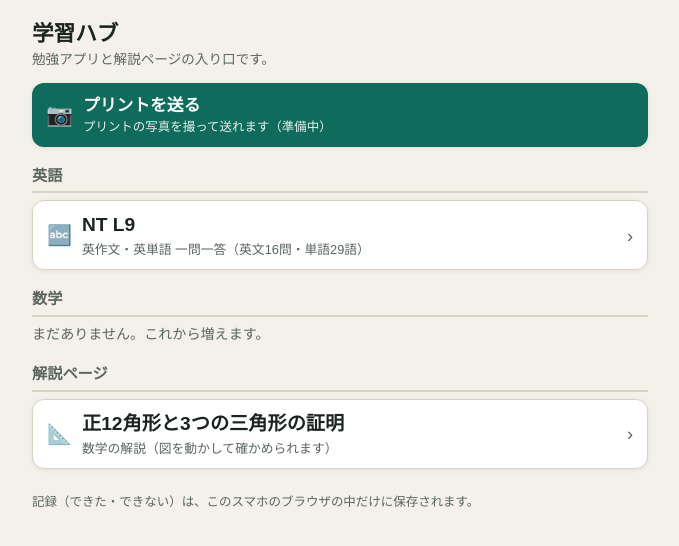
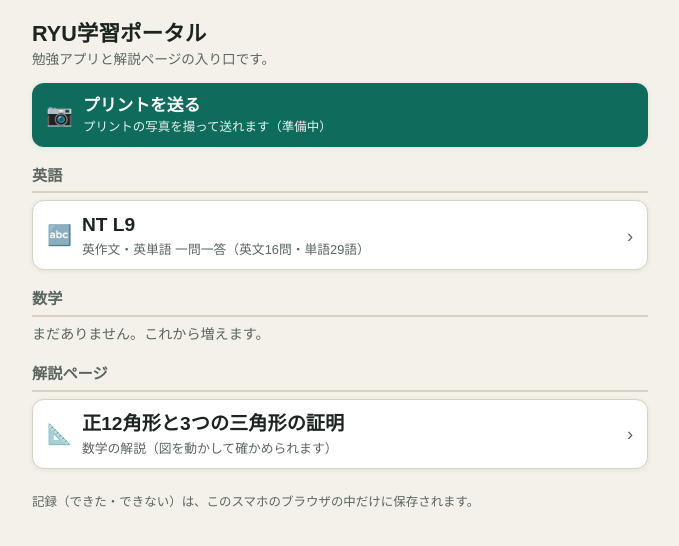
Before and after one commit to studybase-home/studybase-home.github.io, a plain HTML site: page index.html in a window 1280 px wide. Shown: the whole page, without its empty margins (300-979 px from the left). Drawn offline with Linux system fonts and the light colour scheme.

Commit message:
ページ名を「RYU学習ポータル」に変更

```diff
--- a/index.html
+++ b/index.html
@@ -9,10 +9,10 @@
 <meta name="apple-mobile-web-app-capable" content="yes" />
 <meta name="mobile-web-app-capable" content="yes" />
 <meta name="apple-mobile-web-app-status-bar-style" content="default" />
-<meta name="apple-mobile-web-app-title" content="学習ハブ" />
+<meta name="apple-mobile-web-app-title" content="RYU学習ポータル" />
 <link rel="apple-touch-icon" href="icon-180.png" />
 <link rel="icon" href="icon-180.png" />
-<title>学習ハブ</title>
+<title>RYU学習ポータル</title>
 <style>
   :root {
     --bg: #f4f1ea;
@@ -94,7 +94,7 @@
 <div class="wrap">
 
   <header class="page-head">
-    <h1>学習ハブ</h1>
+    <h1>RYU学習ポータル</h1>
     <p>勉強アプリと解説ページの入り口です。</p>
   </header>
 
```
Also changed, not shown: notes/dodecagon-proof.html (+1 -1 lines).
